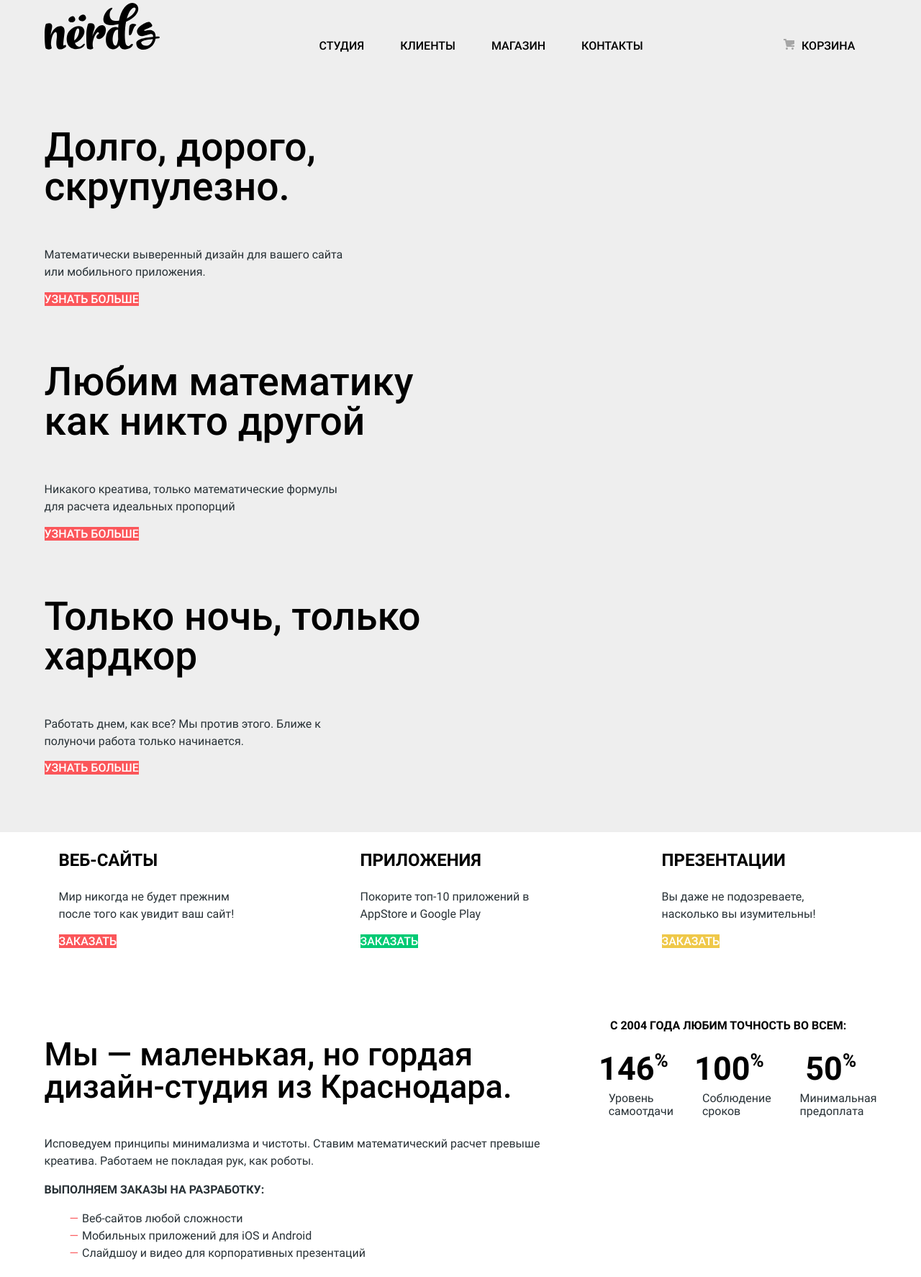
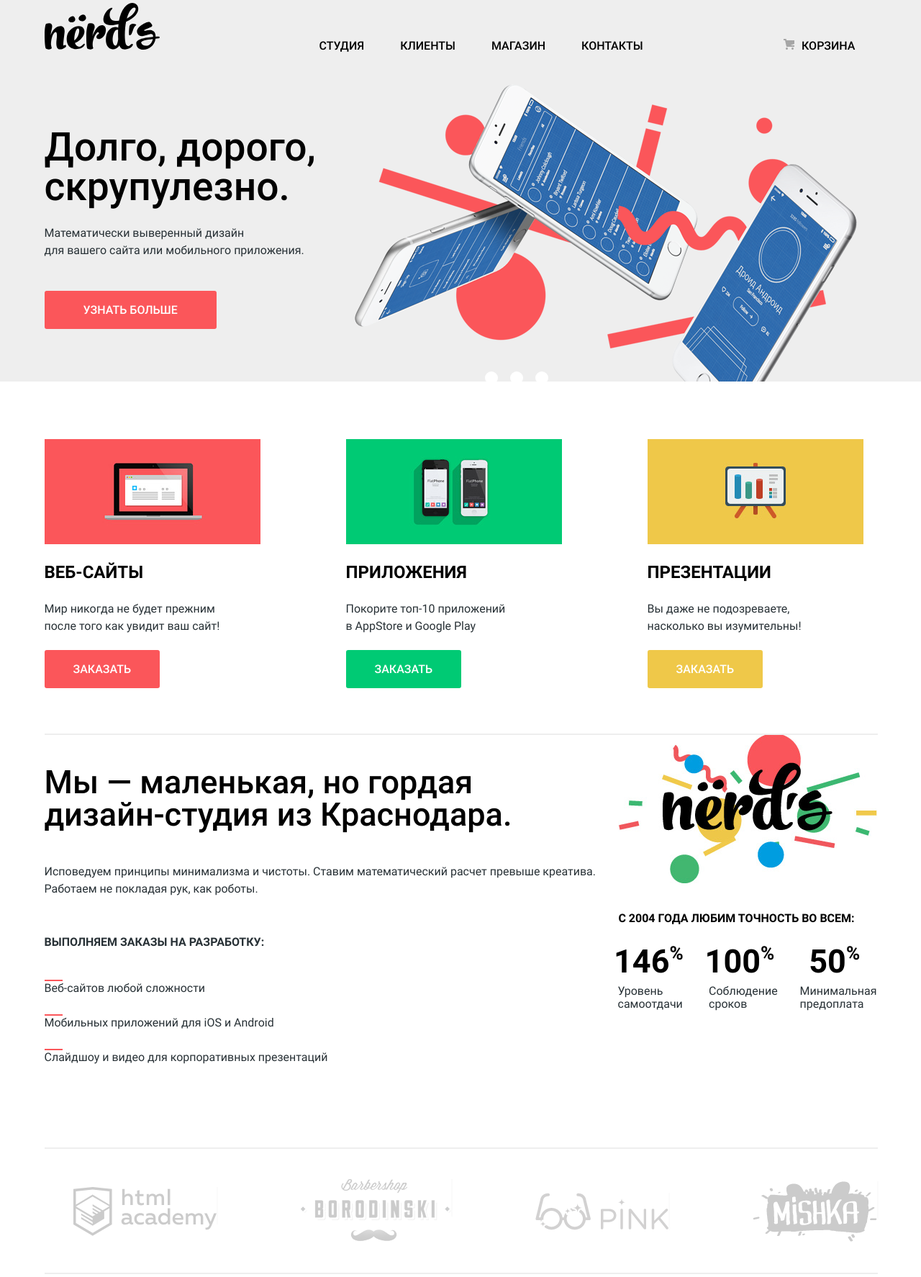
Before and after one commit to anastasia-eller/1642829-nerds-30, a plain HTML site: page index.html in a window 1280 px wide. Shown: the part 46-1820 px from the top of the page at 72% size. Drawn offline with Linux system fonts and the light colour scheme.

Commit message:
Декоративные элементы на главной странице

```diff
--- a/css/style.css
+++ b/css/style.css
@@ -212,17 +212,20 @@ img {
 
 .principles {
   display: grid;
-  max-width: 1157px;
+  min-width: 1157px;
+  min-height: 431px;
   background-color: var(--top);
-  padding-bottom: 80px;
 }
 
 .principles-item {
   text-align: left;
+  list-style: none;
+  display: none;
 }
 
 .principles-slogan {
-  margin-top: 78px;
+  margin: 0px;
+  padding-top: 78px;
   max-width: 538px;
   font-size: 55px;
   line-height: 55px;
@@ -237,16 +240,78 @@ img {
   line-height: 24px;
   font-weight: 400;
   color: var(--basic-dark-grey);
+  padding-bottom: 45px;
 }
 
 .gray-background {
   background-color: var(--top);
 }
 
+.slider-list {
+  margin: 0;
+  padding: 0;
+}
+
+.slide-1 {
+  display: block;
+  background-image: url(../img/nerds-index-slide1.png);
+  width: 760;
+  height: 431px;
+  background-repeat: no-repeat;
+  background-position: right top;
+  margin: 0;
+  padding: 0;
+}
+
+.slide-2 {
+  background-image: url(../img/nerds-index-slide2.png);
+  width: 760;
+  height: 431px;
+  background-repeat: no-repeat;
+  background-position: right;
+  margin: 0;
+  padding: 0;
+}
+
+.slide-3 {
+  background-image: url(../img/nerds-index-slide3.png);
+  width: 760;
+  height: 431px;
+  background-repeat: no-repeat;
+  background-position: right;
+  margin: 0;
+  padding: 0;
+}
+
+.slider-controls {
+  display: flex;
+  width: 88px;
+  justify-content: space-between;
+  position: absolute;
+  bottom: 220px;
+  left: 674px;
+  z-index: 20;
+}
+
+.slider-controls button {
+  padding: 0;
+  width: 18px;
+  height: 18px;
+  background-color: var(--basic-white);
+  border: 2px solid var(--basic-white);
+  border-radius: 50%;
+  cursor: pointer;
+}
+
+.current-button {
+  background-color: var(--filter-border);
+}
+
 /* Services */
 
 .services {
   margin-bottom: 80px;
+  margin-top: 80px;
 }
 
 .services-list {
@@ -260,7 +325,7 @@ img {
 
 .services-item {
   text-align: left;
-  margin: 0 20px;
+  margin: 0;
 }
 
 .services-item h3 {
@@ -276,6 +341,31 @@ img {
   line-height: 24px;
   font-weight: 400;
   color: var(--basic-dark-grey);
+  margin-bottom: 38px;
+}
+
+.websites::before {
+  content: "";
+  background-image: url("../img/index/websites.png");
+  display: block;
+  width: 300px;
+  height: 146px;
+}
+
+.apps::before {
+  content: "";
+  background-image: url("../img/index/apps.png");
+  display: block;
+  width: 300px;
+  height: 146px;
+}
+
+.presentations::before {
+  content: "";
+  background-image: url("../img/index/presentations.png");
+  display: block;
+  width: 300px;
+  height: 146px;
 }
 
 /* Buttons */
@@ -290,14 +380,15 @@ img {
   vertical-align: middle;
   text-transform: uppercase;
   border: none;
+  background-color: var(--basic-pink);
 }
 
 /* Principles, Services, Contacts, Modal, Filter, Catalog Buttons */
 
-.button {
-  background-color: var(--basic-pink);
+.principles-button {
+  padding: 17px 54px;
+  border-radius: 3px;
 }
-
 
 .principles-button:hover,
 .websites-button:hover,
@@ -335,6 +426,16 @@ img {
   background-color: var(--focus-yellow);
 }
 
+.services-button {
+  border-radius: 3px;
+  padding: 17px 40px;
+}
+
+.contacts-button {
+  padding: 17px 44px;
+  border-radius: 3px;
+}
+
 .filter-button {
   background-color: var(--grey);
   color: var(--basic-black);
@@ -350,11 +451,31 @@ img {
 
 /* Hidden elements */
 
-.cut-down {
-  display: none;
+.visually-hidden {
+  position: absolute;
+  width: 1px;
+  height: 1px;
+  margin: -1px;
+  border: 0;
+  padding: 0;
+  white-space: nowrap;
+  clip-path: inset(100%);
+  clip: rect(0 0 0 0);
+  overflow: hidden;
 }
 
 /* Index columns */
+
+.index-columns::before {
+  content: "";
+  border: none;
+  background-color: var(--grey);
+  color: var(--grey);
+  height: 2px;
+  width: 1158px;
+  text-align: center;
+  position: absolute;
+}
 
 .index-columns {
   display: grid;
@@ -365,7 +486,7 @@ img {
 /* About */
 
 .about {
-  text-align:left;
+  text-align: left;
 }
 
 .about-main {
@@ -383,28 +504,37 @@ img {
   color: var(--basic-dark-grey);
 }
 
+.about-description {
+  margin-bottom: 50px;
+}
+
 .about-orders {
   font-size: 16px;
   line-height: 24px;
   font-weight: 700;
   text-transform: uppercase;
   color: var(--basic-dark-grey);
+  padding-bottom: 24px;
 }
 
 .about-list {
   list-style: none;
+  padding: 0;
 }
 
 .about-list li:before {
-  content:  "—";
-  position: relative;
-  left: -5px;
+  content: "";
+  border: none;
+  background-color: var(--basic-pink);
   color: var(--basic-pink);
-  width: 2px;
+  height: 2px;
+  width: 25px;
+  position: absolute;
 }
 
 .about-item {
   text-align: left;
+  padding-bottom: 24px;
 }
 
 /* Features */
@@ -450,16 +580,50 @@ img {
   font-weight: 400;
   color: var(--basic-dark-grey);
   text-align: left;
+  margin-left: 30px;
+}
+
+.features::before {
+  content: "";
+  background-image: url("../img/index/nerds-colorful.png");
+  display: block;
+  width: 360px;
+  height: 208px;
+  background-repeat: no-repeat;
+  margin-bottom: 37px;
+  margin-left: 30px;
 }
 
 /* Partners */
+
+.partners::before {
+  content: "";
+  border: none;
+  background-color: var(--grey);
+  color: var(--grey);
+  height: 2px;
+  width: 1158px;
+  text-align: center;
+  position: absolute;
+}
+
+.partners::after {
+  content: "";
+  border: none;
+  background-color: var(--grey);
+  color: var(--grey);
+  height: 2px;
+  width: 1158px;
+  text-align: center;
+  position: absolute;
+}
 
 .partners {
   width: 1157px;
   margin: 0 auto;
   padding: 0;
   margin-bottom: 80px;
-  justify-self:center;
+  justify-self: center;
 }
 
 .partners-list {
@@ -467,7 +631,9 @@ img {
   flex-wrap: wrap;
   list-style: none;
   justify-content: space-between;
-  padding: 0;
+  align-items: center;
+  padding-top: 44px;
+  padding-bottom: 20px;
 }
 
 .partners-item {
@@ -480,6 +646,17 @@ img {
 
 .partners-item:active {
   opacity: 0.1;
+}
+
+.partners-item::after {
+  content: "";
+  border: none;
+  background-color: var(--grey);
+  color: var(--grey);
+  height: 52px;
+  width: 2px;
+  vertical-align: center;
+  position: absolute;
 }
 
 /* Main footer */
@@ -505,12 +682,13 @@ img {
 .contacts {
   grid-row: 1/2;
   grid-column: 1/2;
+  text-align: center;
   margin-left: 140px;
-  padding: 50px;
+  margin-top: 54px;
+  margin-bottom: 54px;
+  background-color: var(--basic-white);
   width: 308px;
   height: 319px;
-  background-color: var(--basic-white);
-  text-align: center;
 }
 
 .contacts-name {
@@ -519,6 +697,7 @@ img {
   font-weight: 700;
   text-transform: uppercase;
   color: var(--basic-black);
+  margin-top: 50px;
 }
 
 .contacts-address,
@@ -529,6 +708,13 @@ img {
   color: var(--basic-light-grey);
 }
 
+.contacts-phone {
+  margin-bottom: 40px;
+  padding: 0;
+}
+
+/* Social */
+
 .network {
   display: flex;
   padding-bottom: 68px;
@@ -536,12 +722,10 @@ img {
   width: 1157px;
 }
 
-/* Social */
-
 .social-list {
   display: flex;
   flex-wrap: wrap;
-  justify-content: center;
+  justify-content: flex-start;
   align-content: center;
   list-style: none;
   padding: 0;
@@ -575,9 +759,6 @@ img {
 
 /* Discount */
 
-.discount {
-  text-align: left;
-}
 
 .discount-main {
   font-size: 36px;
--- a/index.html
+++ b/index.html
@@ -33,57 +33,63 @@
   </nav>
 </header>
     <main>
-      <h1 class= "cut-down">Студия «Nerds»</h1>
+      <h1 class= "visually-hidden">Студия «Nerds»</h1>
 
       <div class="gray-background">
       <section class="principles container">
-        <h2 class="cut-down">Наши принципы</h2>
-        <div>
+        <h2 class="visually-hidden">Наши принципы</h2>
+        <ul class="slider-list">
         <!-- Slide 1 -->
-        <div class="principles-item">
+        <li class="principles-item slide-1">
         <p class="principles-slogan">Долго, дорого, скрупулезно.</p>
-        <p class="principles-description">Математически выверенный дизайн для вашего сайта или мобильного приложения.</p>
+        <p class="principles-description">Математически выверенный дизайн<br>для вашего сайта или мобильного приложения.</p>
           <a class="button principles-button" href="blank.html">Узнать больше</a>
-        </div>
+        </li>
         <!-- Slide 2 -->
-        <div class="principles-item">
+        <li class="principles-item slide-2">
           <p class="principles-slogan">Любим математику как никто другой</p>
-          <p class="principles-description">Никакого креатива, только математические формулы для расчета идеальных пропорций</p>
+          <p class="principles-description">Никакого креатива, только математические формулы<br>для расчета идеальных пропорций</p>
           <a class="button principles-button" href="blank.html">Узнать больше</a>
-        </div>
+        </li>
         <!-- Slide 3 -->
-        <div class="principles-item">
-          <p class="principles-slogan">Только ночь, только хардкор</p>
-          <p class="principles-description">Работать днем, как все? Мы против этого. Ближе к полуночи работа только начинается.</p>
+        <li class="principles-item slide-3">
+          <p class="principles-slogan">Только ночь,<br>только хардкор</p>
+          <p class="principles-description">Работать днем, как все? Мы против этого.<br>Ближе к полуночи работа только начинается.</p>
           <a class="button principles-button" href="blank.html">Узнать больше</a>
+        </li>
+        </ul>
+        <div class="slider-controls">
+          <button class="current-button" type="button" aria-label="Первый слайд"></button>
+          <button type="button" aria-label="Второй слайд"></button>
+          <button type="button" aria-label="Третий слайд"></button>
         </div>
       </section>
       </div>
 
       <section class="services container">
-        <h2 class= "cut-down">Услуги</h2>
+        <h2 class= "visually-hidden">Услуги</h2>
         <ul class="services-list">
           <li class="websites services-item">
             <h3>Веб-сайты</h3>
-            <p>Мир никогда не будет прежним после того как увидит ваш сайт!</p>
-            <a class="button websites-button" href="blank.html">Заказать</a>
+            <p>Мир никогда не будет прежним<br>после того как увидит ваш сайт!</p>
+            <a class="button websites-button services-button" href="blank.html">Заказать</a>
           </li>
           <li class="apps services-item">
             <h3>Приложения</h3>
-            <p>Покорите топ-10 приложений в AppStore и Google Play</p>
-            <a class="button apps-button" href="blank.html">Заказать</a>
+            <p>Покорите топ-10 приложений<br>в AppStore и Google Play</p>
+            <a class="button apps-button services-button" href="blank.html">Заказать</a>
           </li>
           <li class="presentations services-item">
             <h3>Презентации</h3>
-            <p>Вы даже не подозреваете, насколько вы изумительны!</p>
-            <a class="button presentations-button" href="blank.html">Заказать</a>
+            <p>Вы даже не подозреваете,<br>насколько вы изумительны!</p>
+            <a class="button presentations-button services-button" href="blank.html">Заказать</a>
           </li>
         </ul>
       </section>
 
       <div class="index-columns container">
       <section class="about">
-        <h2 class= "cut-down">О студии</h2>
+        <h2 class= "visually-hidden">О студии</h2>
         <p class="about-main">Мы — маленькая, но гордая дизайн-студия из Краснодара.</p>
         <p class="about-description">Исповедуем принципы минимализма и чистоты. Ставим математический расчет превыше креатива. Работаем не покладая рук, как роботы.</p>
         <p class="about-orders">Выполняем заказы на разработку:</p>
@@ -95,7 +101,7 @@
       </section>
 
       <section class="features">
-        <h2 class= "cut-down">Наши преимущества</h2>
+        <h2 class= "visually-hidden">Наши преимущества</h2>
         <p class="features-intro">С 2004 года любим точность во всем:</p>
         <div class="features-list">
         <dl>
@@ -111,7 +117,7 @@
       </div>
 
       <section class="partners container">
-        <h2 class= "cut-down">Наши партнеры</h2>
+        <h2 class= "visually-hidden">Наши партнеры</h2>
         <ul class="partners-list">
           <li class="partners-item academy">
             <a href="https://htmlacademy.ru/intensive/htmlcss">
@@ -142,7 +148,7 @@
       <img src="img/map.png" width="1440" height="416" alt="Маршрут проезда к студии">
       </div>
       <section class="contacts">
-        <h2 class= "cut-down">Контактная информация</h2>
+        <h2 class= "visually-hidden">Контактная информация</h2>
         <p class="contacts-name">NЁRDS DESIGN STUDIO</p>
         <p class="contacts-address">191186, Санкт-Петербург,<br>
           ул. Б. Конюшенная, д. 19/8</p>
@@ -152,23 +158,23 @@
 
         <div class="network container">
         <section class="social">
-          <h2 class= "cut-down">Социальные сети</h2>
+          <h2 class= "visually-hidden">Социальные сети</h2>
           <ul class="social-list">
             <li>
               <a class="social-button" href="#">
-                <span class="cut-down">VK</span>
+                <span class="visually-hidden">VK</span>
                 <svg width="26" height="15" viewBox="0 0 128 76"><path d="M125,5.15c.89-3,0-5.15-4.23-5.15h-14a6,6,0,0,0-6.09,4S93.59,21.31,83.5,32.59c-3.26,3.26-4.74,4.3-6.52,4.3-.89,0-2.18-1-2.18-4V5.15c0-3.56-1-5.15-4-5.15h-22a3.37,3.37,0,0,0-3.56,3.22c0,3.37,5,4.15,5.56,13.64V37.48c0,4.52-.82,5.34-2.6,5.34-4.74,0-16.29-17.43-23.13-37.38C23.72,1.57,22.38,0,18.8,0H4.8C.8,0,0,1.88,0,4c0,3.71,4.75,22.1,22.1,46.42C33.67,67,50,76,64.8,76c8.9,0,10-2,10-5.45V58c0-4,.84-4.8,3.66-4.8,2.08,0,5.64,1,13.94,9C101.9,71.74,103.46,76,108.8,76h14c4,0,6-2,4.85-6s-5.8-9.64-11.81-16.4c-3.27-3.86-8.16-8-9.64-10.09-2.08-2.67-1.49-3.86,0-6.23,0,0,17-24,18.83-32.18Z" fill="#fff"/></svg>
               </a>
             </li>
             <li>
               <a class="social-button" href="#">
-                <span class="cut-down">Facebook</span>
+                <span class="visually-hidden">Facebook</span>
                 <svg width="12" height="22" viewBox="0 0 10.15 21.74"><path d="M3.34 1.12A4.77 4.77 0 0 1 6.53 0h3.61v3.81H7.81a1.07 1.07 0 0 0-1.09.83v2.55h3.42c-.08 1.23-.24 2.45-.41 3.67h-3v10.87H2.21V10.86H0V7.21h2.19V3.66a3.83 3.83 0 0 1 1.15-2.54z" fill="#fff"/></svg>
               </a>
             </li>
             <li>
               <a class="social-button" href="#">
-                <span class="cut-down">Instagram</span>
+                <span class="visually-hidden">Instagram</span>
                 <svg width="21" height="21" viewBox="0 0 20 20"><path d="M18 0H2a2 2 0 0 0-2 2v16a2 2 0 0 0 2 2h16a2 2 0 0 0 2-2V2a2 2 0 0 0-2-2zm-8 6a4 4 0 1 1-4 4 4 4 0 0 1 4-4zM2.5 18a.47.47 0 0 1-.5-.5V9h2.1a3.4 3.4 0 0 0-.1 1 6 6 0 1 0 12 0 3.4 3.4 0 0 0-.1-1H18v8.5a.47.47 0 0 1-.5.5zM18 4.5a.47.47 0 0 1-.5.5h-2a.47.47 0 0 1-.5-.5v-2a.47.47 0 0 1 .5-.5h2a.47.47 0 0 1 .5.5z" fill="#fff"/></svg>
               </a>
             </li>
```
Also changed, not shown: catalog.html (+9 -9 lines), img/nerds-index-slide1.png (added), img/nerds-index-slide2.png (added), img/nerds-index-slide3.png (added).
